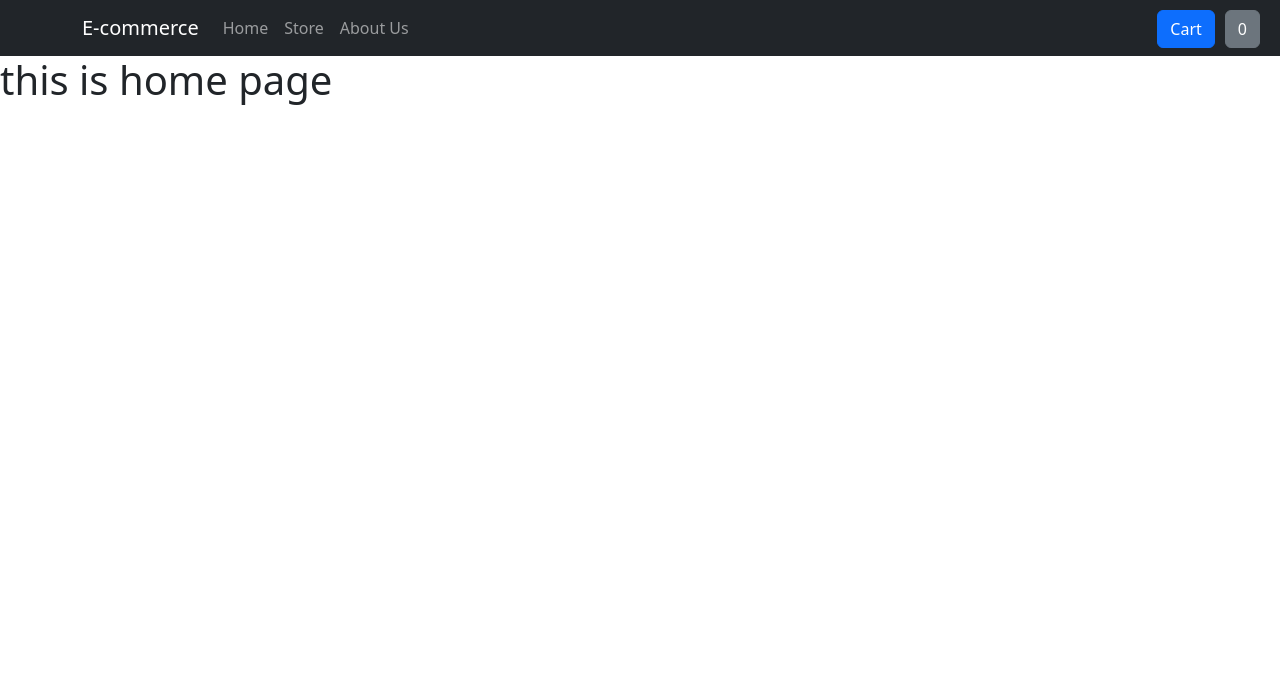
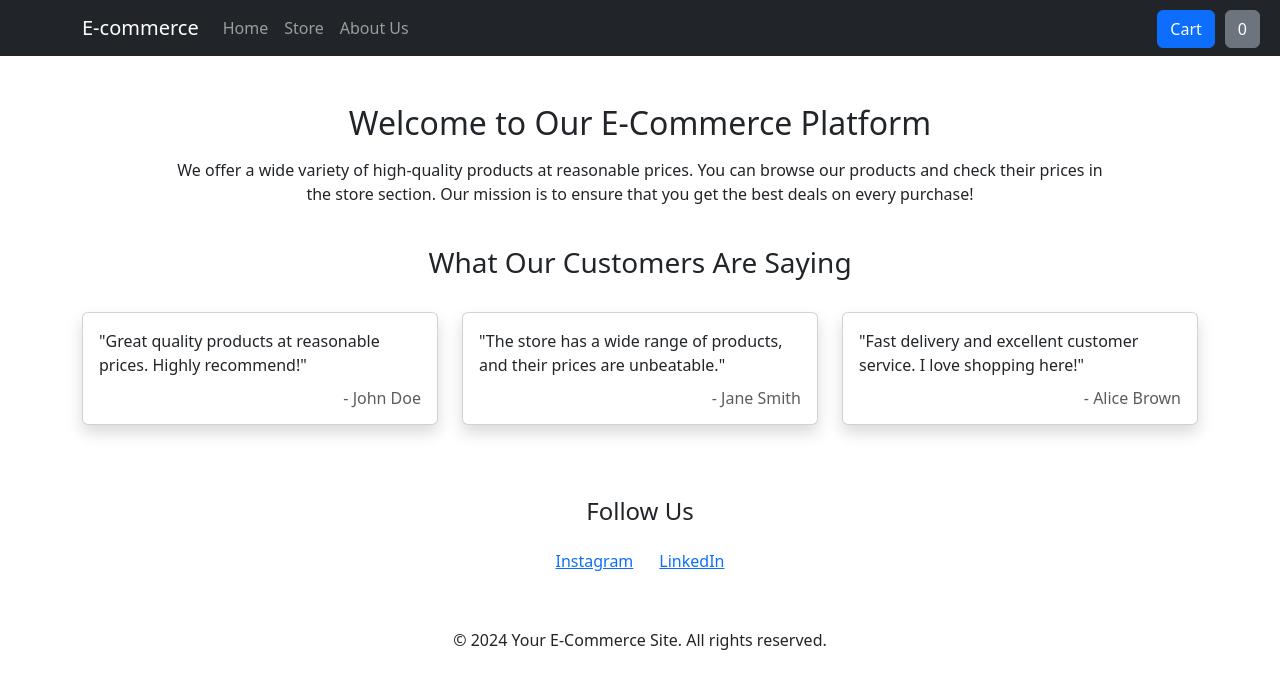
Before and after one commit to sanju0911/E-commerce-react, a React (Create React App) app in the folder e-commerce/: page / in a window 1280 px wide. Shown: the top 688 px of the page. Built offline with nearby package versions, Linux system fonts and the light colour scheme.

Commit message:
added home page

```diff
--- a/e-commerce/src/components/Home.js
+++ b/e-commerce/src/components/Home.js
@@ -1,13 +1,92 @@
-const Home = ()=>{
-    return(
-        <div>
-            <h1>this is home page </h1>
-        </div>
+import React from "react";
+import { Container, Row, Col, Card, Button } from "react-bootstrap";
 
-    )
-}
+const feedbacks = [
+  {
+    customer: "John Doe",
+    feedback: "Great quality products at reasonable prices. Highly recommend!",
+  },
+  {
+    customer: "Jane Smith",
+    feedback:
+      "The store has a wide range of products, and their prices are unbeatable.",
+  },
+  {
+    customer: "Alice Brown",
+    feedback:
+      "Fast delivery and excellent customer service. I love shopping here!",
+  },
+];
 
+const Home = () => {
+  return (
+    <Container className="mt-5">
+      <Row className="justify-content-center mb-4">
+        <Col md={10} className="text-center">
+          <h2>Welcome to Our E-Commerce Platform</h2>
+          <p className="mt-3">
+            We offer a wide variety of high-quality products at reasonable
+            prices. You can browse our products and check their prices in the
+            store section. Our mission is to ensure that you get the best deals
+            on every purchase!
+          </p>
+        </Col>
+      </Row>
 
+      <Row className="justify-content-center">
+        <Col md={10} className="text-center">
+          <h3>What Our Customers Are Saying</h3>
+        </Col>
+      </Row>
+      <Row className="justify-content-center mt-4">
+        {feedbacks.map((feedback, index) => (
+          <Col md={4} key={index} className="mb-4">
+            <Card className="shadow">
+              <Card.Body>
+                <Card.Text>"{feedback.feedback}"</Card.Text>
+                <Card.Subtitle className="text-muted text-end">
+                  - {feedback.customer}
+                </Card.Subtitle>
+              </Card.Body>
+            </Card>
+          </Col>
+        ))}
+      </Row>
 
+      <Row className="justify-content-center mt-5">
+        <Col md={10} className="text-center">
+          <h4>Follow Us</h4>
+          <div className="mt-3">
+            <Button
+              variant="link"
+              href="https://www.instagram.com/"
+              target="_blank"
+              rel="noopener noreferrer"
+            >
+              Instagram
+            </Button>
+            <Button
+              variant="link"
+              href="https://www.linkedin.com/"
+              target="_blank"
+              rel="noopener noreferrer"
+            >
+              LinkedIn
+            </Button>
+          </div>
+        </Col>
+      </Row>
+
+      <Row className="justify-content-center mt-5">
+        <Col md={10} className="text-center">
+          <p>
+            &copy; {new Date().getFullYear()} Your E-Commerce Site. All rights
+            reserved.
+          </p>
+        </Col>
+      </Row>
+    </Container>
+  );
+};
 
 export default Home;
```
